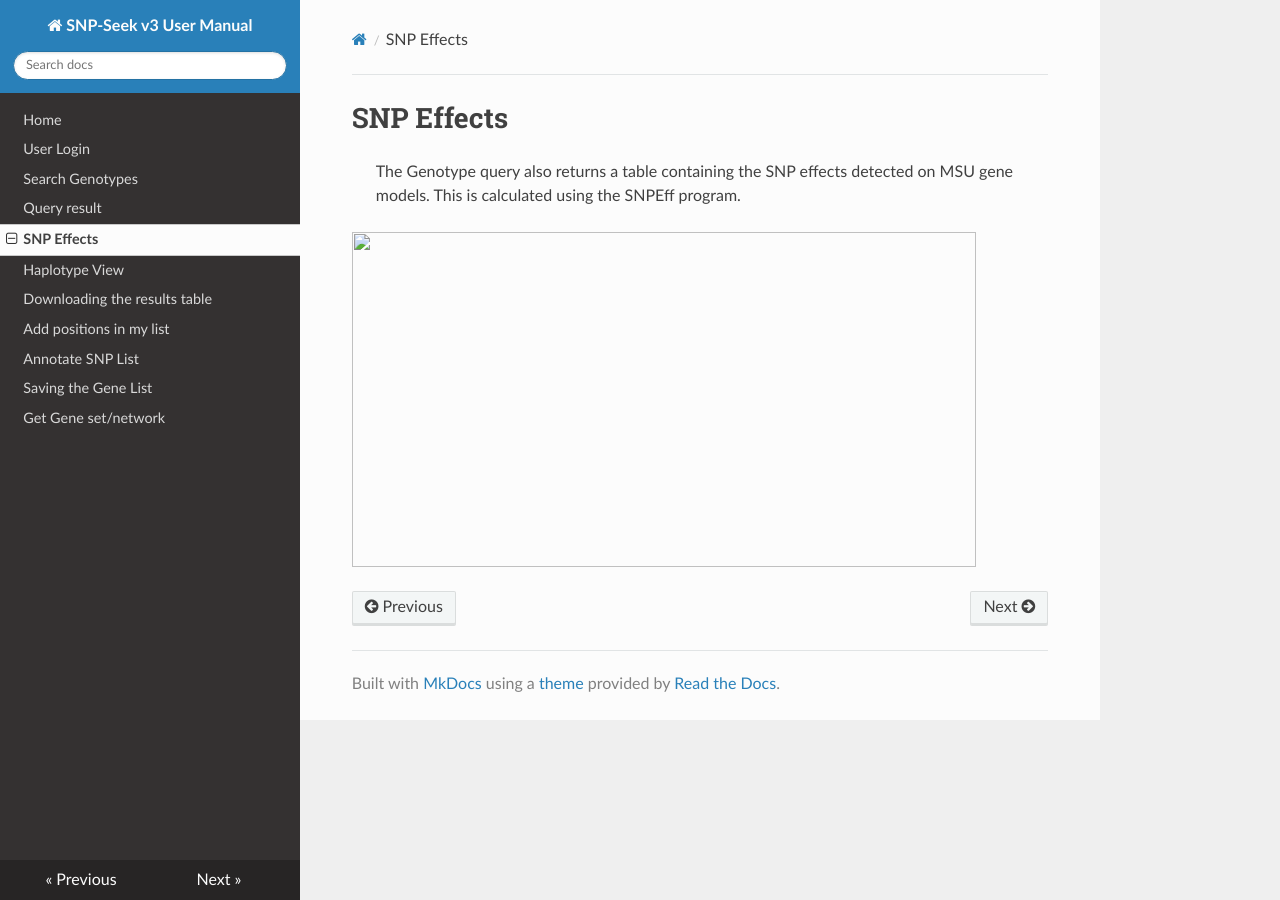
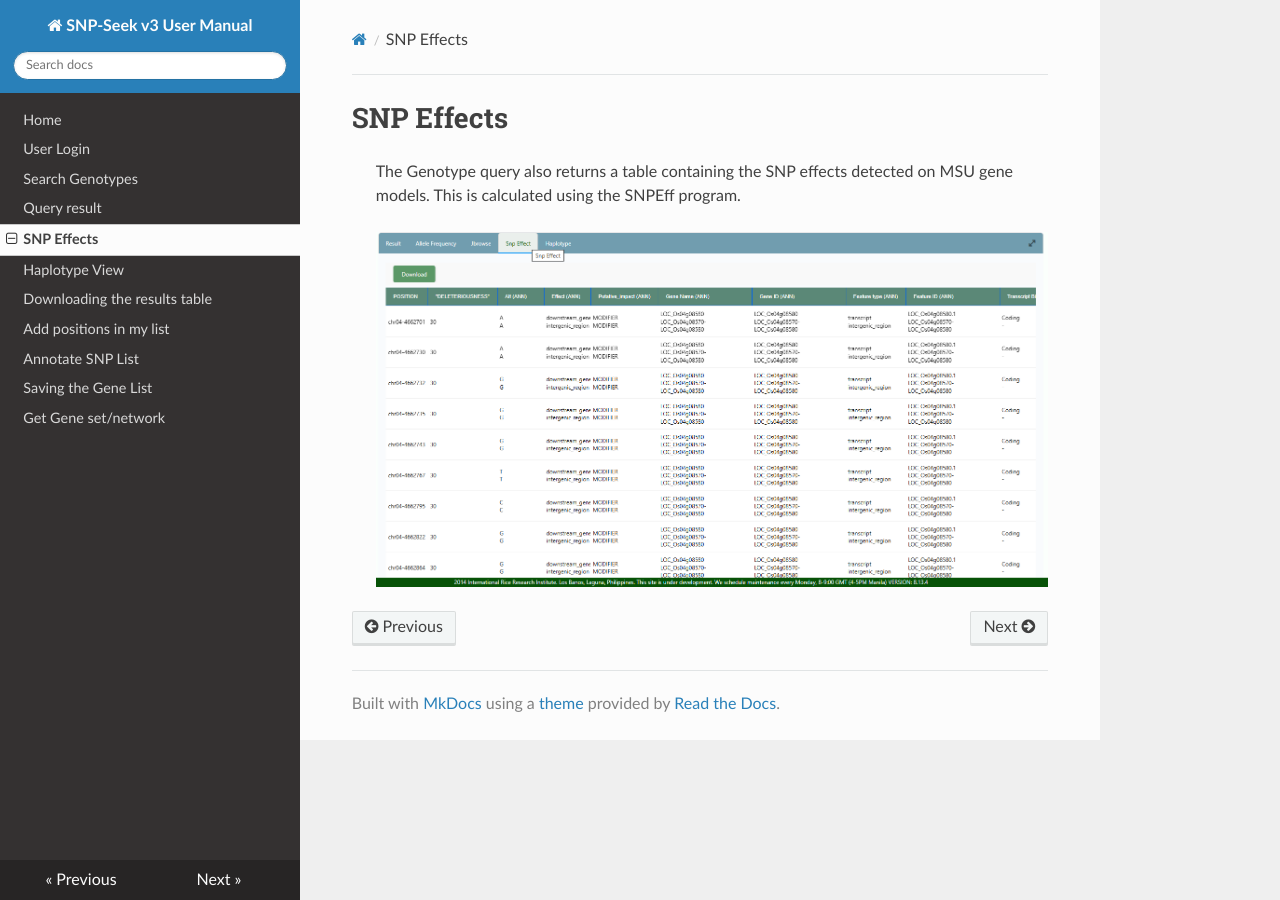
Before and after one commit to jdetras/SNP-Seekv3-Manual, an MkDocs documentation site: the page built from docs/snp_effects.md, in a window 1280 px wide. Built offline with MkDocs 1.6.1, drawn with Linux system fonts in a browser that asks for light colours; nearby versions of some CDN libraries.

Commit message:
Update snp_effects.md

```diff
--- a/docs/snp_effects.md
+++ b/docs/snp_effects.md
@@ -4,5 +4,6 @@
 > detected on MSU gene models. This is calculated using the SNPEff
 > program.
 
-<img src="img/image6.png"
-style="width:6.5in;height:3.49281in" />
+> ![](img/image6.png)
+<!-- <img src="img/image6.png"
+style="width:6.5in;height:3.49281in" /> -->
```
